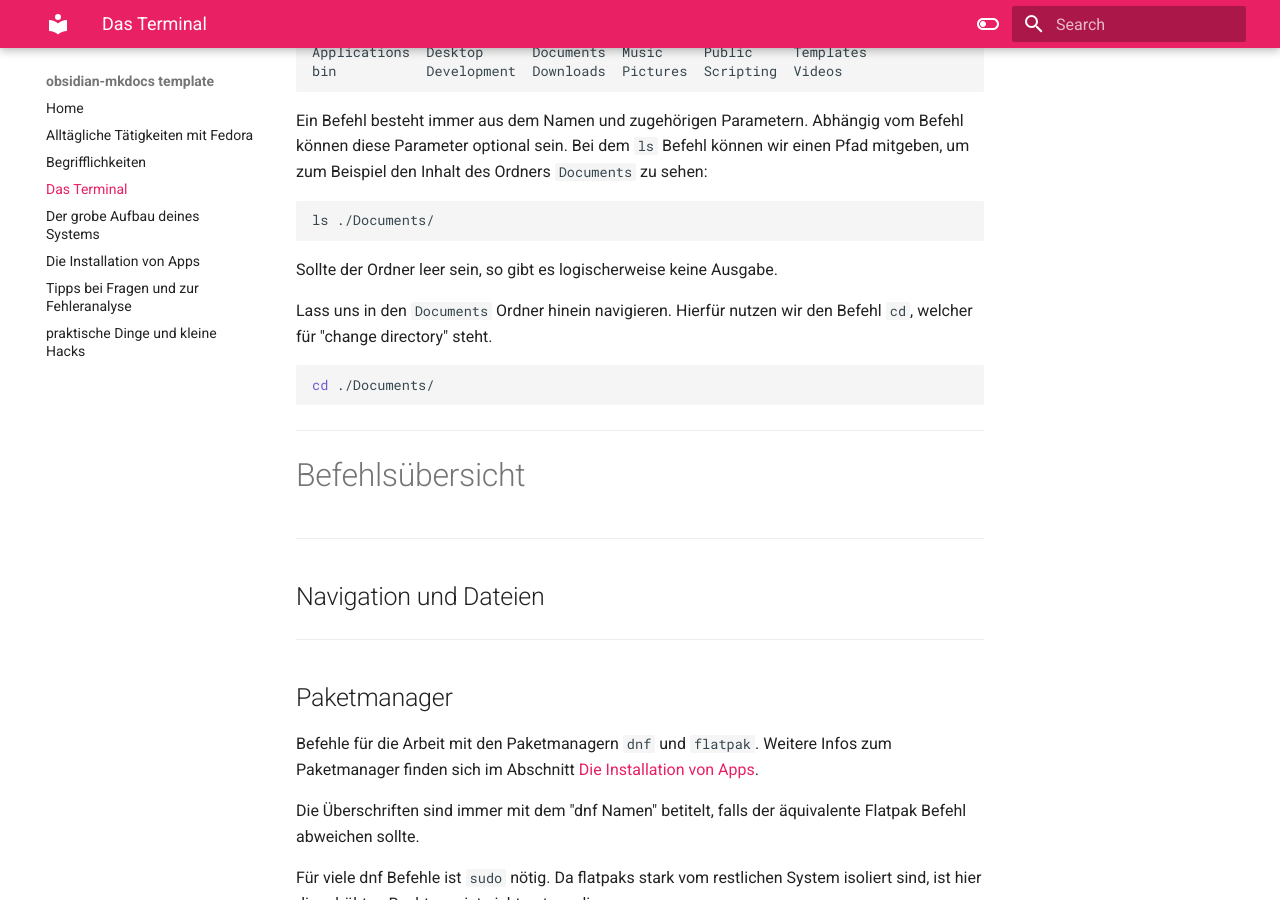
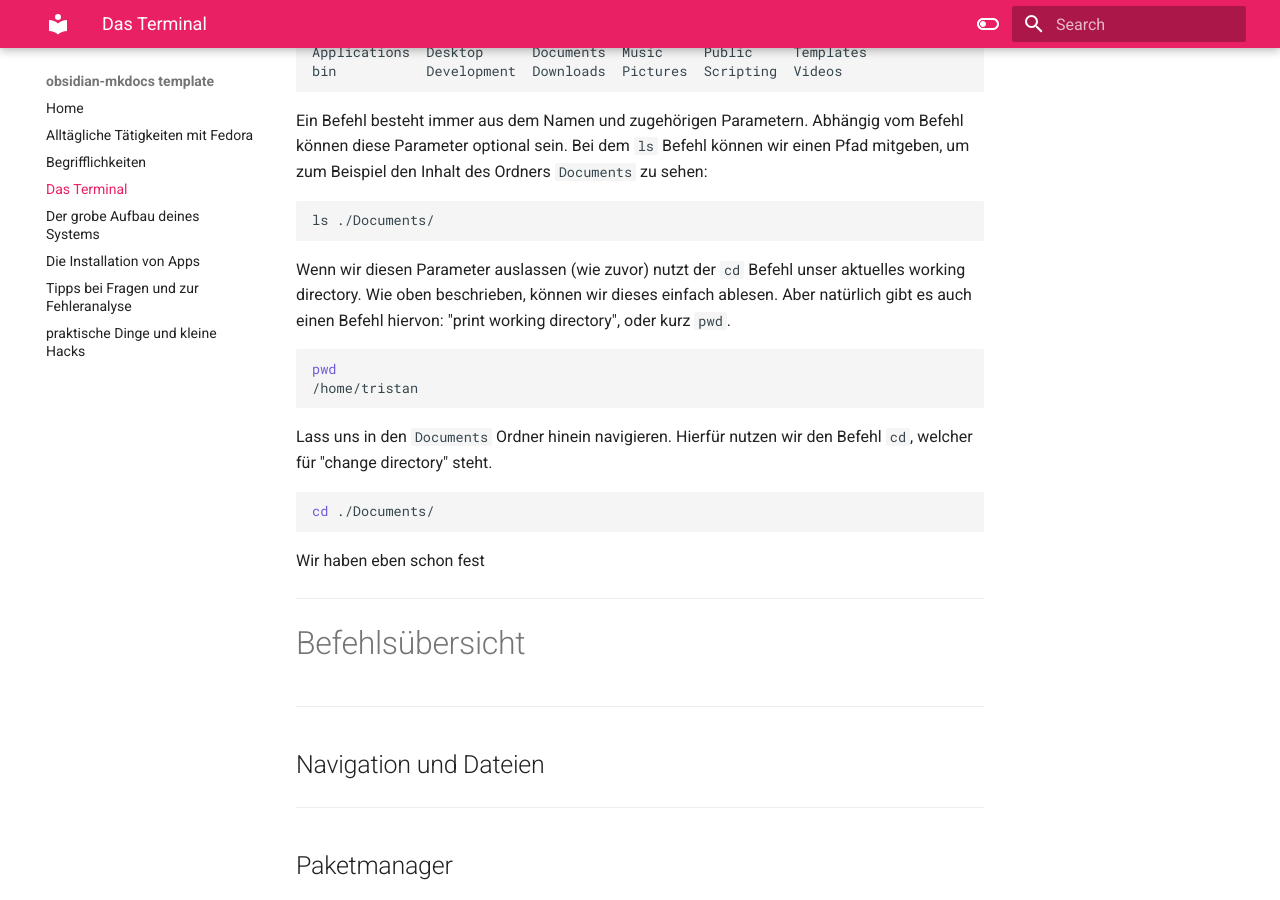
Before and after one commit to Tecipry/Handbuch-fedoraKDE, an MkDocs documentation site: the page built from docs/Das Terminal.md, in a window 1280 px wide and 900 px high, scrolled down 1188 px. Built offline with MkDocs 1.6.1 and Material for MkDocs 9.7.7, drawn with Linux system fonts in a browser that asks for light colours.

Commit message:
backup from:  20-12-2025 14:03:37

````diff
--- a/docs/Das Terminal.md
+++ b/docs/Das Terminal.md
@@ -34,13 +34,18 @@ Ein Befehl besteht immer aus dem Namen und zugehörigen Parametern. Abhängig vo
 ls ./Documents/
 ```
 
-Sollte der Ordner leer sein, so gibt es logischerweise keine Ausgabe.
+Wenn wir diesen Parameter auslassen (wie zuvor) nutzt der `cd` Befehl unser aktuelles working directory. Wie oben beschrieben, können wir dieses einfach ablesen. Aber natürlich gibt es auch einen Befehl hiervon: "print working directory", oder kurz `pwd`.
+```sh
+pwd
+/home/tristan
+```
 
 Lass uns in den `Documents` Ordner hinein navigieren. Hierfür nutzen wir den Befehl `cd`, welcher für "change directory" steht.
 ```sh
 cd ./Documents/
 ```
 
+Wir haben eben schon fest
 
 
 ---
````
